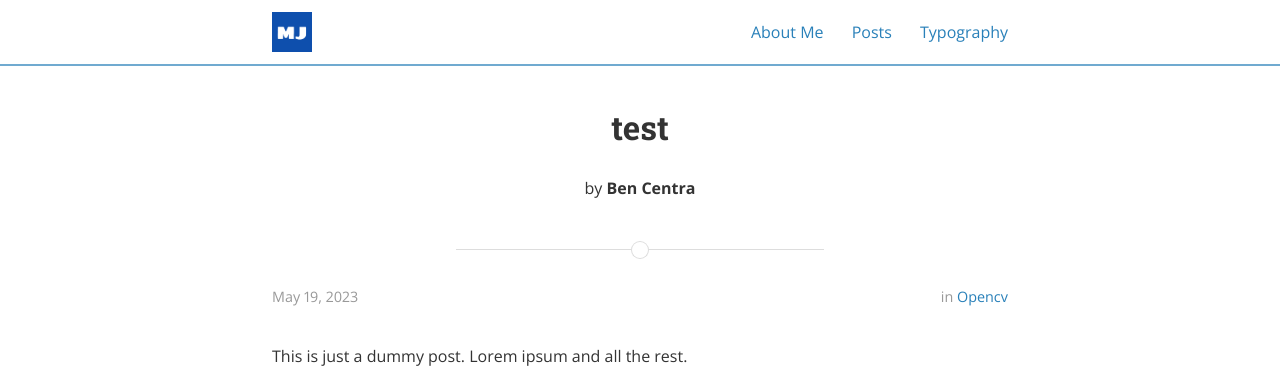
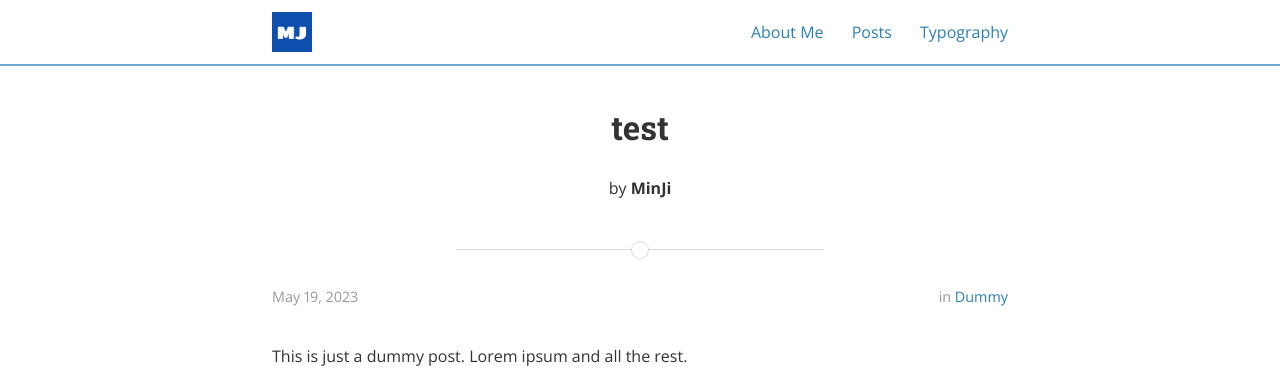
Before and after one commit to enddl3224/enddl3224.github.io, a Jekyll site: the page built from _posts/2023-05-19-test.md, in a window 1280 px wide. Shown: the top 390 px of the page. Built offline with Jekyll 4.4.1, drawn with Linux system fonts in a browser that asks for light colours; nearby versions of some CDN libraries.

Commit message:
UPDATE post

```diff
--- a/_posts/2023-05-19-test.md
+++ b/_posts/2023-05-19-test.md
@@ -2,8 +2,8 @@
 layout: post
 title: "test"
 date: 2023-05-19T17:34:00+09:00
-author: Ben Centra
-categories: OpenCV
+author: MinJi
+categories: Dummy
 ---
 
 This is just a dummy post. Lorem ipsum and all the rest.
```
